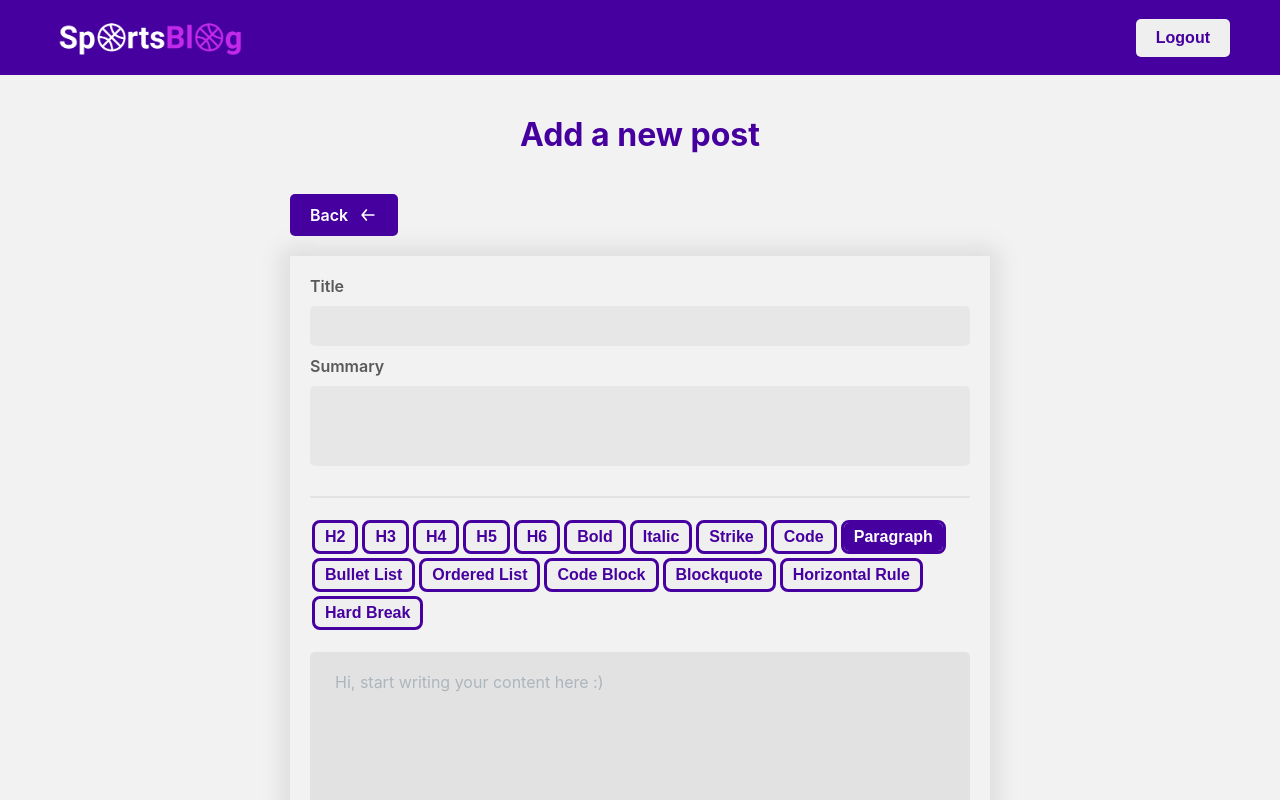
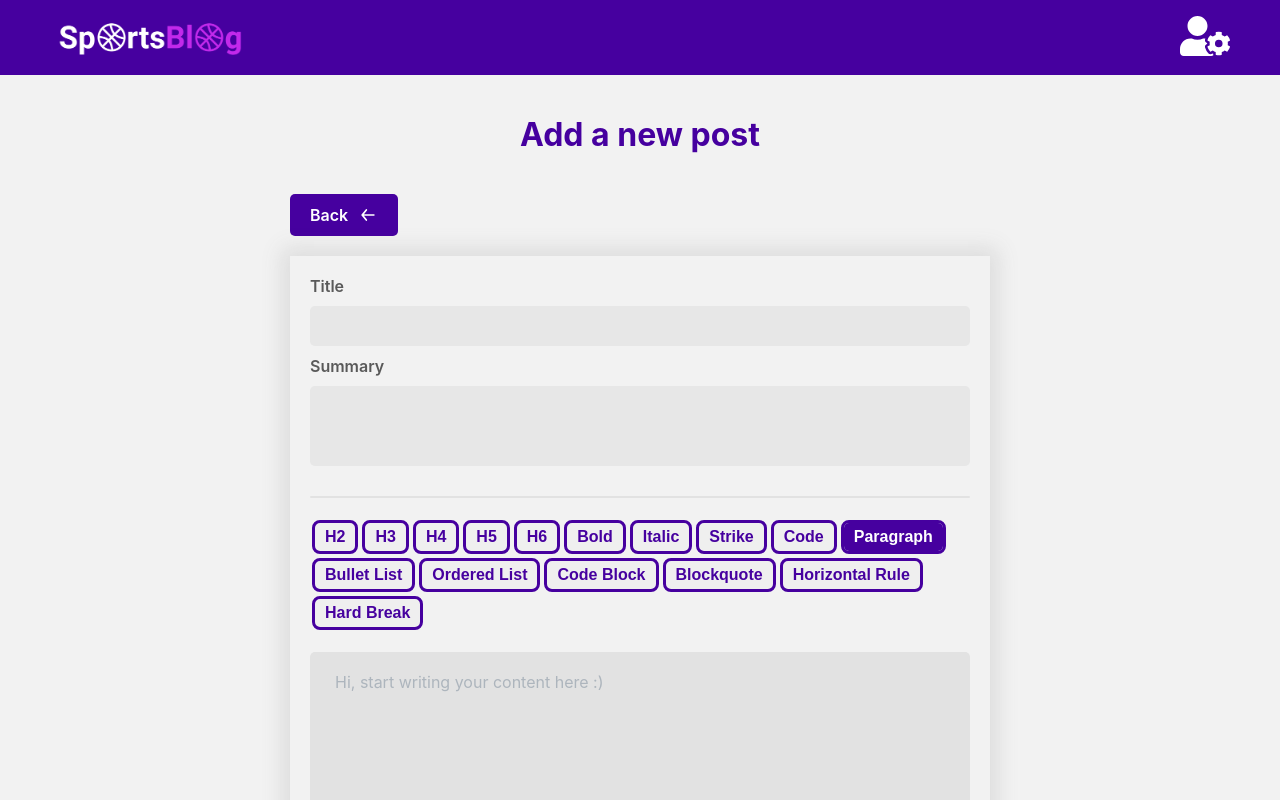
Before and after one commit to Cheung-KaWai/NextBlog, a Next.js app: page /blogs/addPost in a window 1280 px wide. Shown: the top 800 px of the page. Built offline with nearby package versions, Linux system fonts and the light colour scheme; sample sign-in values are in the browser's storage.

Commit message:
Add account page

```diff
--- a/components/SetUserState.js
+++ b/components/SetUserState.js
@@ -16,6 +16,7 @@ export default function SetUserState({ children }) {
     } else {
       router.push("/login");
     }
+    console.log("khaba");
   }, []);
 
   return children;
--- /dev/null
+++ b/components/atoms/ProfileImage.js
@@ -0,0 +1,18 @@
+import * as React from "react";
+
+const SvgComponent = (props) => (
+  <svg
+    width={50}
+    height={40}
+    fill="none"
+    xmlns="http://www.w3.org/2000/svg"
+    {...props}
+  >
+    <path
+      d="M47.695 29.164a9.166 9.166 0 0 0 0-3.328l2.016-1.164a.566.566 0 0 0 .258-.664 11.724 11.724 0 0 0-2.594-4.485.57.57 0 0 0-.703-.109l-2.016 1.164a9.172 9.172 0 0 0-2.883-1.664v-2.328c0-.266-.187-.5-.445-.555a11.788 11.788 0 0 0-5.172 0 .569.569 0 0 0-.445.555v2.328a9.175 9.175 0 0 0-2.883 1.664l-2.016-1.164a.571.571 0 0 0-.703.11 11.725 11.725 0 0 0-2.593 4.484.576.576 0 0 0 .257.664l2.016 1.164a9.162 9.162 0 0 0 0 3.328l-2.016 1.164a.566.566 0 0 0-.257.664 11.784 11.784 0 0 0 2.593 4.485.57.57 0 0 0 .703.109l2.016-1.164a9.175 9.175 0 0 0 2.883 1.664v2.328c0 .266.187.5.445.555 1.742.39 3.516.375 5.172 0a.569.569 0 0 0 .445-.555v-2.328a9.172 9.172 0 0 0 2.883-1.664l2.016 1.164a.571.571 0 0 0 .703-.11 11.724 11.724 0 0 0 2.594-4.484.575.575 0 0 0-.258-.664l-2.016-1.164ZM38.75 31.29a3.793 3.793 0 0 1-3.79-3.789 3.798 3.798 0 0 1 3.79-3.79 3.798 3.798 0 0 1 3.79 3.79 3.793 3.793 0 0 1-3.79 3.79ZM17.5 20c5.523 0 10-4.477 10-10s-4.477-10-10-10-10 4.477-10 10 4.477 10 10 10Zm15.719 17.695c-.18-.093-.36-.203-.532-.304l-.617.359c-.468.266-1 .414-1.53.414-.852 0-1.673-.36-2.259-.984a14.247 14.247 0 0 1-3.14-5.438 3.056 3.056 0 0 1 1.398-3.57l.617-.36a7.838 7.838 0 0 1 0-.609l-.617-.36a3.052 3.052 0 0 1-1.398-3.57c.07-.226.172-.453.25-.68-.297-.023-.586-.093-.891-.093h-1.305a13.614 13.614 0 0 1-5.695 1.25c-2.031 0-3.953-.453-5.695-1.25H10.5C4.703 22.5 0 27.203 0 33v3.25C0 38.32 1.68 40 3.75 40h27.5c.79 0 1.523-.25 2.125-.664a3.043 3.043 0 0 1-.156-.922v-.719Z"
+      fill="#fff"
+    />
+  </svg>
+);
+
+export default SvgComponent;
--- a/components/molecules/Navbar.js
+++ b/components/molecules/Navbar.js
@@ -1,19 +1,12 @@
-import { useRouter } from "next/router";
-import React, { useContext } from "react";
-import { AuthContext } from "../../context/AuthContextProvider";
+import React from "react";
 import styles from "../../styles/Navbar.module.scss";
 import Link from "next/link";
+import ProfileImage from "../../components/atoms/ProfileImage";
+import { useContext } from "react/cjs/react.development";
+import { AuthContext } from "../../context/AuthContextProvider";
 
 export default function Navbar() {
   const context = useContext(AuthContext);
-  const router = useRouter();
-
-  const handleLogout = () => {
-    window.localStorage.removeItem("user");
-    document.cookie = "jwt=; expires=Thu, 01 Jan 1970 00:00:00 UTC; path=/;";
-    context.setLoggedUser(undefined);
-    router.push("/login");
-  };
 
   return (
     <nav className={styles.container}>
@@ -25,9 +18,12 @@ export default function Navbar() {
           </a>
         </Link>
       </div>
-      <div>
-        <button onClick={handleLogout}>Logout</button>
-      </div>
+
+      <Link href={`/accounts/${context.loggedUser && context.loggedUser.id}`}>
+        <a>
+          <ProfileImage />
+        </a>
+      </Link>
     </nav>
   );
 }
--- a/components/organisms/CommentForm.js
+++ b/components/organisms/CommentForm.js
@@ -24,7 +24,7 @@ export default function CommentForm({ id }) {
           const data = {
             data: {
               ...values,
-              Writer: context.loggedUser.username,
+              UserId: context.loggedUser.id,
               Blog: id,
             },
           };
--- a/styles/Navbar.module.scss
+++ b/styles/Navbar.module.scss
@@ -10,23 +10,6 @@
     color: white;
     font-size: 1.8rem;
   }
-
-  button {
-    padding: 1rem 2rem;
-    border: none;
-    color: #46009f;
-    font-size: 1.6rem;
-    font-weight: 600;
-    border-radius: 0.5rem;
-    cursor: pointer;
-    transition: color 0.2s ease-out, outline 0.2s ease-out;
-    &:hover {
-      background-color: #46009f;
-      color: white;
-      outline: 0.3rem solid white;
-    }
-  }
-
   .logo {
     width: 20rem;
     height: 7.5rem;
```
Also changed, not shown: components/molecules/AccountInfo.js (added, +11 -0 lines), pages/accounts/[id].js (added, +71 -0 lines), styles/Account.module.scss (added, +25 -0 lines).
